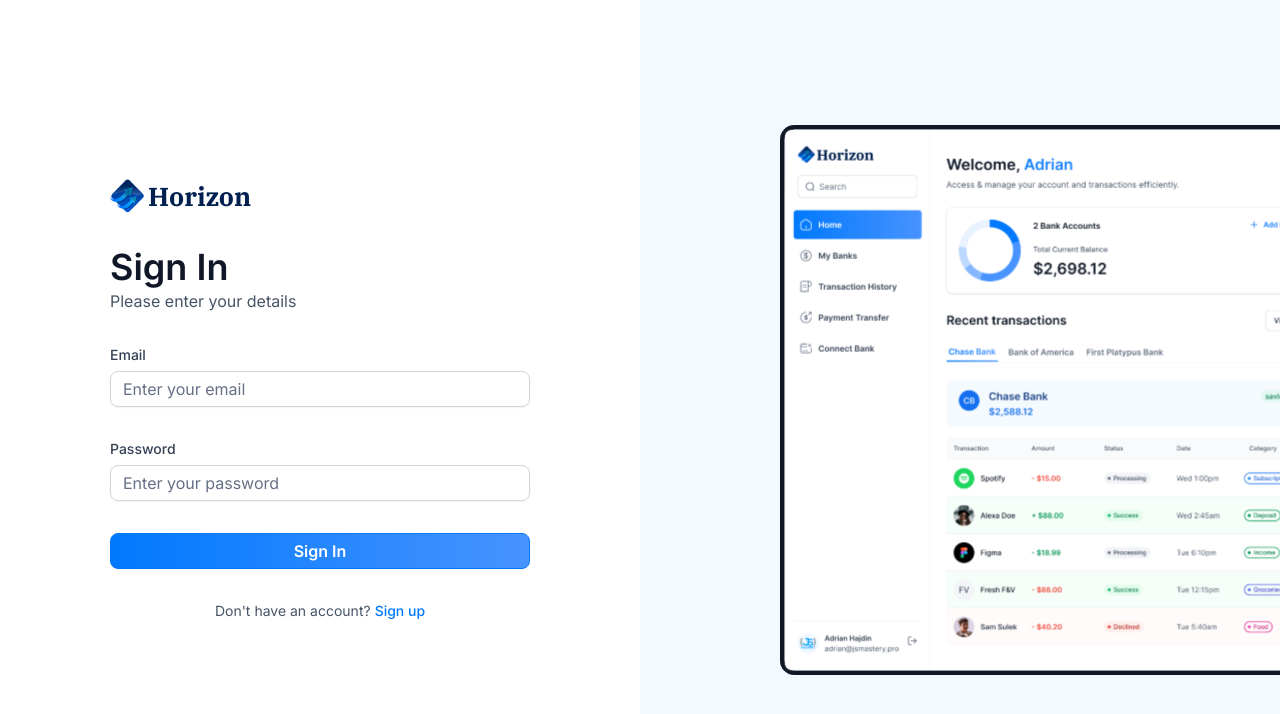
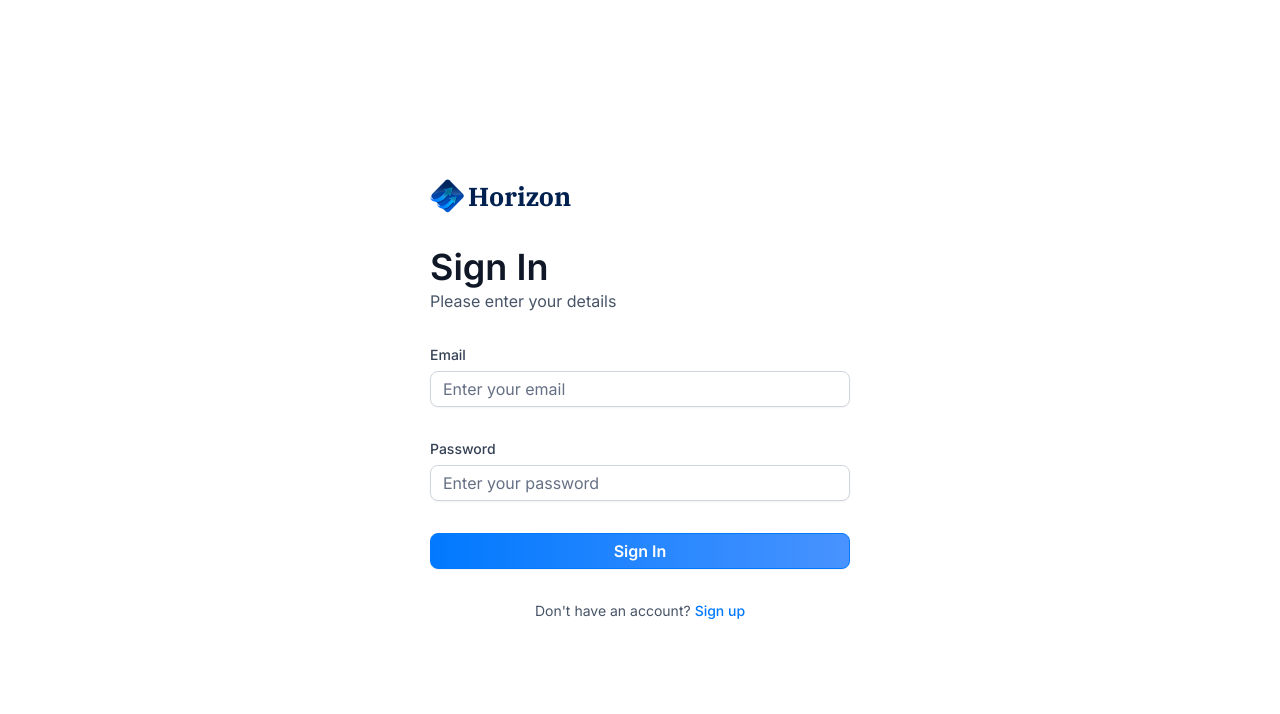
Before and after one commit to Harun11100/Fullstack-Banking, a Next.js app: page /sign-in in a window 1280 px wide. Shown: the top 714 px of the page. Built offline with nearby package versions, Linux system fonts and the light colour scheme; what dwolla-v2, plaid would draw is missing.

Commit message:
Modified auth layout

```diff
--- a/app/(auth)/layout.tsx
+++ b/app/(auth)/layout.tsx
@@ -7,7 +7,7 @@
       return (
        <main className="flex min-h-screen w-full justify-between font-inter">
           {children}
-          <div className="auth-asset">
+          {/* <div className="auth-asset">
             <div>
               <Image
               src='/icons/auth-image.svg'
@@ -16,7 +16,7 @@
               height={500}/>
             </div>
 
-          </div>
+          </div> */}
        </main>
       );
     }
```
